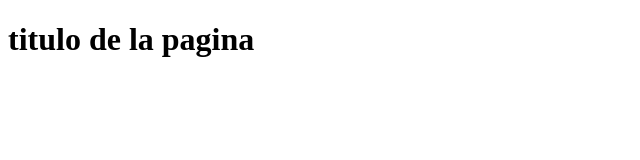
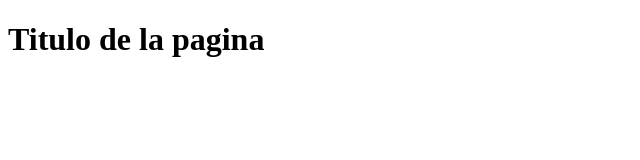
Before and after one commit to AlbertoG90/5may25clase3, a plain HTML site: page index.html in a window 1280 px wide. Shown: the whole page, without its empty margins (0-640 px from the left). Drawn offline with Linux system fonts and the light colour scheme.

Commit message:
first commit

```diff
--- a/index.html
+++ b/index.html
@@ -6,7 +6,6 @@
     <title>Clase 3 del 5 de mayo del 2025</title>
 </head>
 <body>
-    <h1>titulo de la pagina</h1>
-
+    <h1>Titulo de la pagina</h1>
 </body>
 </html>
```
